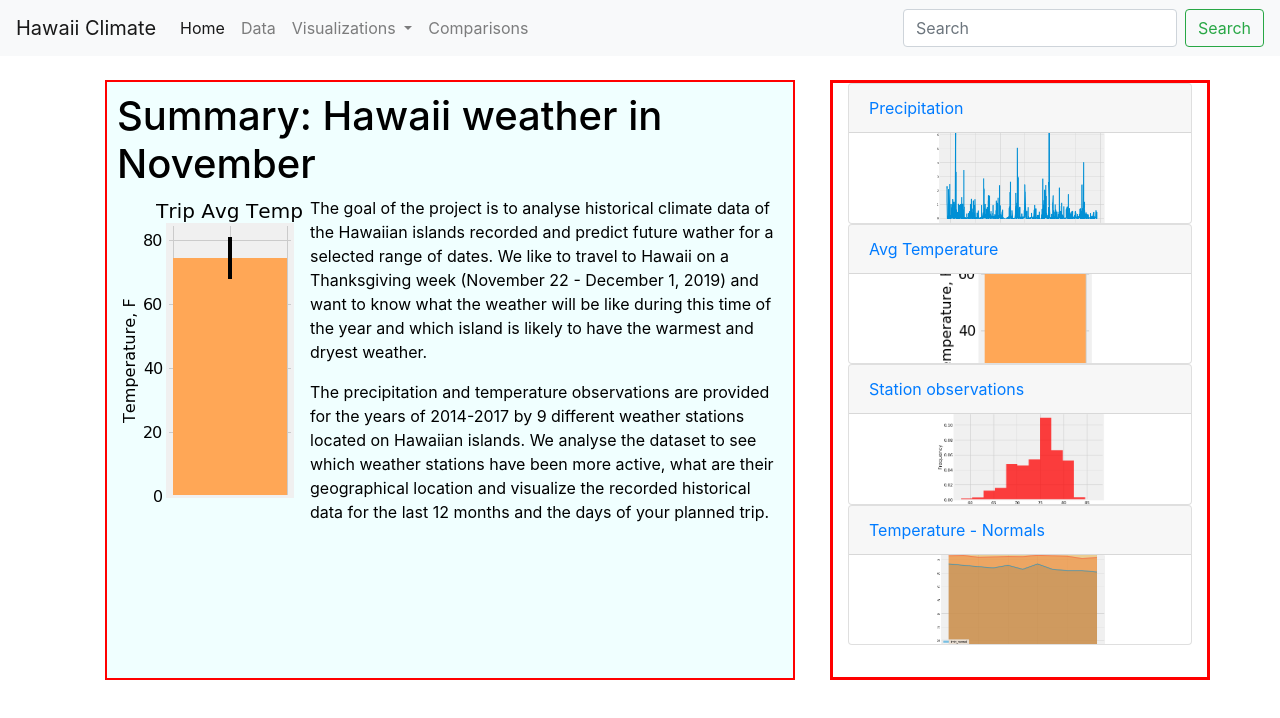
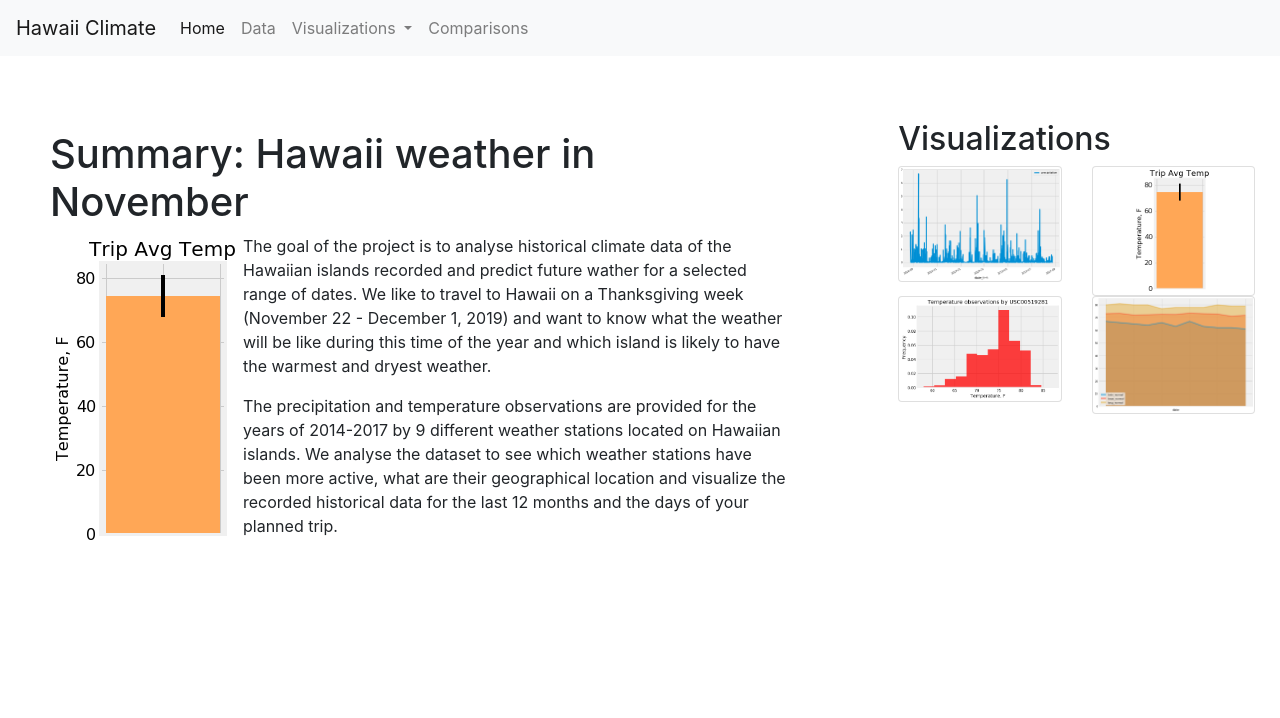
Before and after one commit to ovbondarenko/climate-analysis, a plain HTML site: page index.html in a window 1280 px wide. Drawn offline with nearby package versions, Linux system fonts and the light colour scheme.

Commit message:
Adjust thumbnails

```diff
--- a/index.html
+++ b/index.html
@@ -47,19 +47,18 @@
                 <a class="nav-link" href="#">Comparisons</a>
             </li>
           </ul>
-          <form class="form-inline my-2 my-lg-0">
+          <!-- <form class="form-inline my-2 my-lg-0">
             <input class="form-control mr-sm-2" type="search" placeholder="Search" aria-label="Search">
             <button class="btn btn-outline-success my-2 my-sm-0" type="submit">Search</button>
-          </form>
+          </form> -->
         </div>
       </nav>
 <!--/.Navbar -->
 
-<div class = "container">
 <div class = "row">
 
     <div class="col-md-8">
-        <div class = "box">
+        <div class = "container">
             <h1>Summary: Hawaii weather in November</h1>
             <img class="float-left" src = "images/trip_avg_temp.png" alt="Average temperature in November"/>
             <p>
@@ -80,54 +79,54 @@
 
     <div class="col-md-4">
 
-      <!-- <div class = "row small-box"> -->
+      <h2> Visualizations </h2>
+
+      <div class = "row">
+
+      <div class = "col-sm-6">
         <a href="pages/precipitation.html" class="custom-card">
         <div class = "card">
-            <div class = "card-header">Precipitation</div>
-            <img class = "card-img-top mx-auto" src="images/precipitation_12months.png" alt="precipitation">
+            <!-- <div class = "card-header">Precipitation</div> -->
+            <a class="img-card" href="pages/precipitation.html">
+              <img class = "card-img-top mx-auto" src="images/precipitation_12months.png" alt="precipitation">
+            </a>
         </div>
         </a>
+      </div>
 
+      <div class = "col-sm-6">
         <a href="pages/temperature.html" class="custom-card">
         <div class = "card">
-          <div class = "card-header">Avg Temperature</div>
-          <img class = "card-img-top mx-auto" src="images/trip_avg_temp.png" alt="temperature">
+          <!-- <div class = "card-header">Avg Temperature</div> -->
+          <img class = "card-img-top mx-auto" src="images/trip_avg_temp.png" alt="temperature" id = "image1">
         </div>
         </a>
-
-        <a href="pages/stations.html" class="custom-card">
-        <div class = "card">
-          <div class = "card-header">Station observations</div>
-          <img class = "card-img-top mx-auto" src="images/usc00519281_tobs.png" alt="temperature by station">
-        </div>
-        </a>
-
-        <a href="pages/temperature.html" class="custom-card">
-        <div class = "card">
-            <div class = "card-header">Temperature - Normals</div>
-            <img class = "card-img-top mx-auto" src="images/temp_normals.png" alt="temperature normals">
-        </div>
-        </a>
-
-      <!-- </div> -->
-
-    <!--------------- Extra boxes------------
-
-      <div class = "row small-box">
+      </div>
 
       </div>
 
-      <div class = "row small-box">
+      <div class = "row">
 
-      </div>
+          <div class = "col-sm-6">
+              <a href="pages/stations.html" class="custom-card">
+                <div class = "card">
 
-      <div class = "row small-box">
+                  <img class = "card-img-top mx-auto" src="images/usc00519281_tobs.png" alt="temperature by station">
+                </div>
+                </a>
+              </div>
 
-      </div>
+                <div class = "col-sm-6">
 
-      ---------------Extra boxes--------------------------
+                <a href="pages/temperature.html" class="custom-card">
+                <div class = "card">
+                    <img class = "card-img-top mx-auto" src="images/temp_normals.png" alt="temperature normals">
+                </div>
+                </a>
+          </div>
 
-    </div>
+          </div>
+
 
 
   </div>
--- a/style.css
+++ b/style.css
@@ -1,31 +1,29 @@
-.box {
-    height: 600px;
-    padding: 10px;
-    margin-top: 80px;
-    margin-left:20px;
-    margin-right:20px;
-    color: black;
-    background: azure;
-    border:2px solid red;
+
+
+  .col-md-8 {
+    /* border: solid red; */
+    margin-top:80px;
+    padding:50px;
+
   }
 
 .col-md-4 {
-  border: solid red;
   margin-top:80px;
-  /* margin-left:20px;
-  margin-right:20px; */
+  padding: 40px;
+
 }
 
-.small-box {
-  border: solid red;
-  height: 20%;
-  /* padding: 10px; */
-  margin: 10px;
+
+#image1 {
+  height: 10vw;
+  object-fit: contain;
 }
 
 .card-img-top {
-  width: 50%;
-  height: 7vw;
   object-fit: cover;
   overflow: hidden;
 }
+
+container {
+  padding:10px
+}
```
